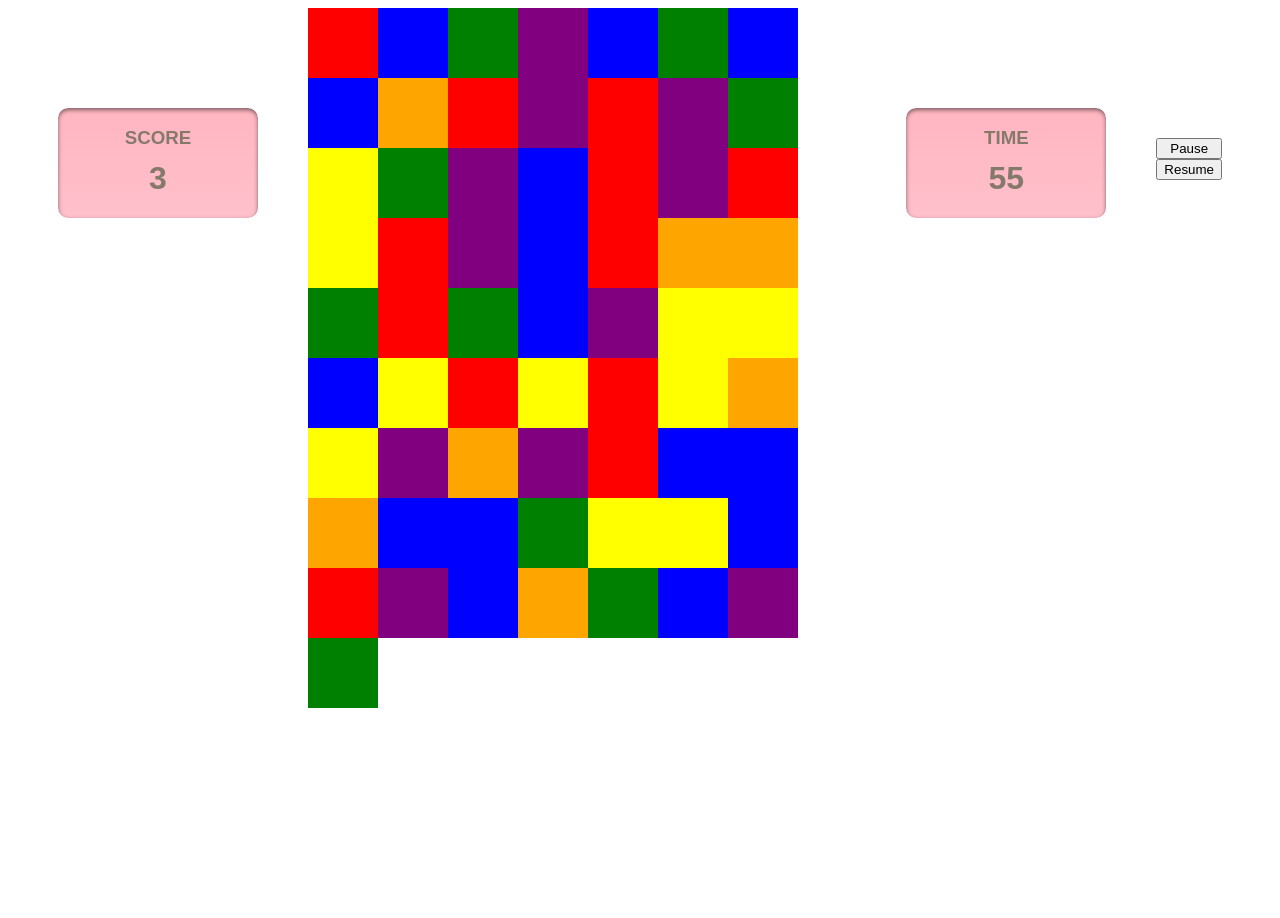
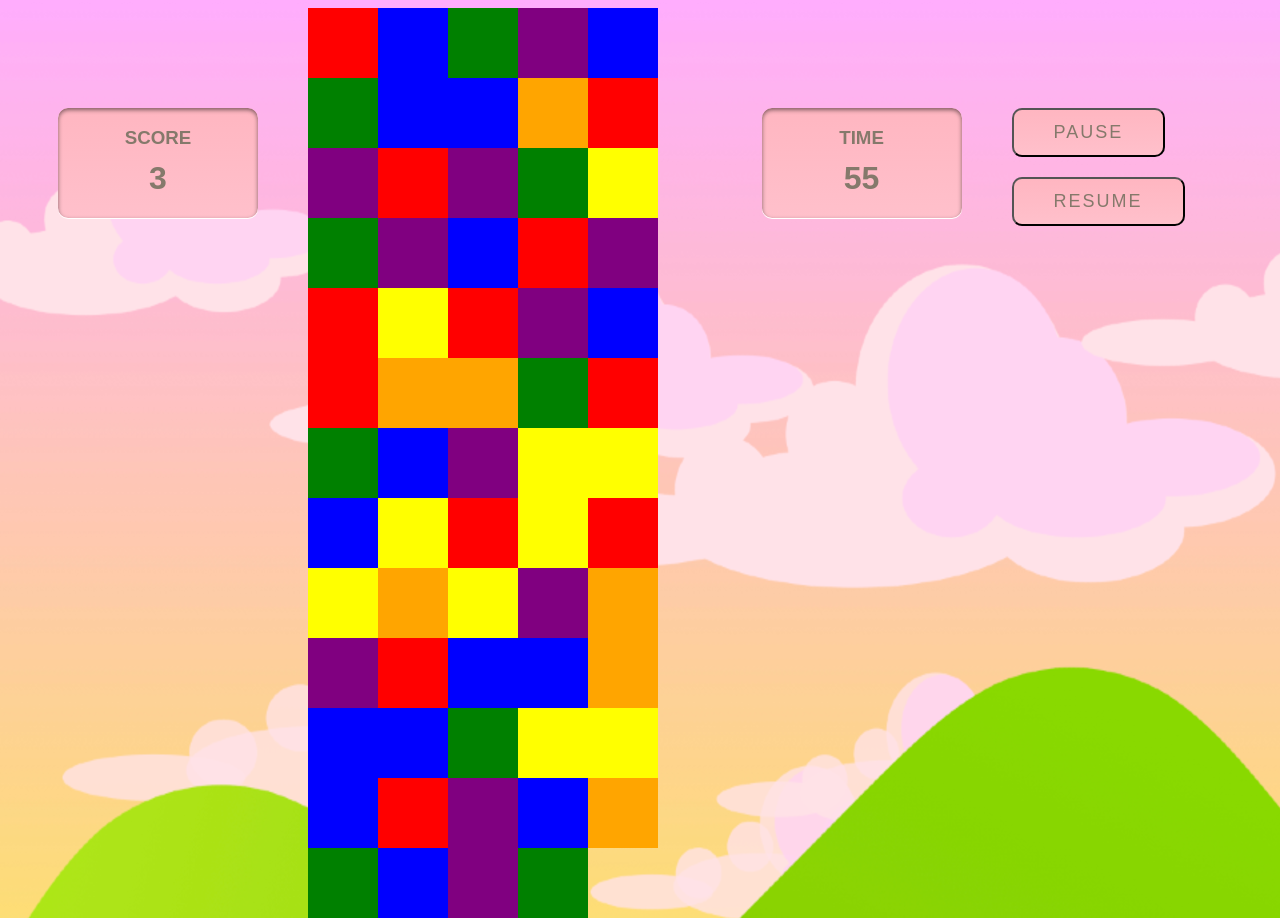
Before and after one commit to VladimirRudkovskiy/Test-Game, a plain HTML site: page index.html in a window 1280 px wide. Before the commit the page ends 800 px from the top, so only its background shows below. Drawn offline with nearby package versions, Linux system fonts and the light colour scheme.

Commit message:
background visuals

```diff
--- a/app.js
+++ b/app.js
@@ -105,7 +105,7 @@ document.addEventListener('DOMContentLoaded', () => {
 				 squares[i].style.backgroundColor = ''
 				 const firstRow = [0, 1, 2, 3, 4, 5, 6, 7]
 				 const isFirstRow = firstRow.includes(i)
-				 if (isFirstRow && squares[i].style.backgroundColor === '') {
+				 if (isFirstRow && (squares[i].style.backgroundColor === '')) {
 					 let randomColor = Math.floor(Math.random() * squareColors.length)
 					 squares[i].style.backgroundColor = squareColors[randomColor]
 				 }
--- a/index.html
+++ b/index.html
@@ -23,8 +23,59 @@
 
 
 	<div class="buttons">
-		<button id="pause">Pause</button>
-		<button id="resume">Resume</button>
+		<button id="pause" style=
+
+		"display: flex;
+		justify-content: center;
+		align-items: center;
+		flex-direction: column;
+		font-family: 'Montserrat', sans-serif;
+		text-transform: uppercase;
+		color: #85796b;
+		position: relative;
+		display: inline-block;
+		padding: 12px 40px;
+		margin: 10px 0;
+		text-decoration: none;
+		text-transform: uppercase;
+		font-size: 18px;
+		letter-spacing: 2px;
+		border-radius: 10px;
+		min-width: 50px;
+		min-height: 12px;
+		margin-top: 100px;
+		margin-left: 50px;
+		background: linear-gradient(#FFB6C1, #FFC0CB);"
+
+
+
+
+		>Pause</button>
+		<button id="resume" style=
+
+		"display: flex;
+		justify-content: center;
+		align-items: center;
+		flex-direction: column;
+		font-family: 'Montserrat', sans-serif;
+		text-transform: uppercase;
+		color: #85796b;
+		position: relative;
+		display: inline-block;
+		padding: 12px 40px;
+		margin: 10px 0;
+		text-decoration: none;
+		text-transform: uppercase;
+		font-size: 18px;
+		letter-spacing: 2px;
+		border-radius: 10px;
+		min-width: 50px;
+		min-height: 12px;
+		margin-left: 50px;
+		background: linear-gradient(#FFB6C1, #FFC0CB);"
+
+
+		>Resume</button>
 	</div>
 </body>
 </html>
--- a/style.css
+++ b/style.css
@@ -29,6 +29,7 @@ h3 {
 body {
 max-width: 1000vh;
 display: flex;
+background-image: url("background.png");
 }
 
 
@@ -68,15 +69,3 @@ display: flex;
   box-shadow: 0 2px 4px rgba(0, 0, 0, 0.5) inset, 0 1px 0 #fff;
   color: #85796b;
 }
-
-.buttons {
-	border-radius: 10px;
-  margin-top: 130px;
-	margin-left: 50px;
-	margin-right: 50px;
-	margin-bottom: 350px;
-
-
-	display: flex;
-  flex-direction: column;
-}
```
Also changed, not shown: background.png (added).
